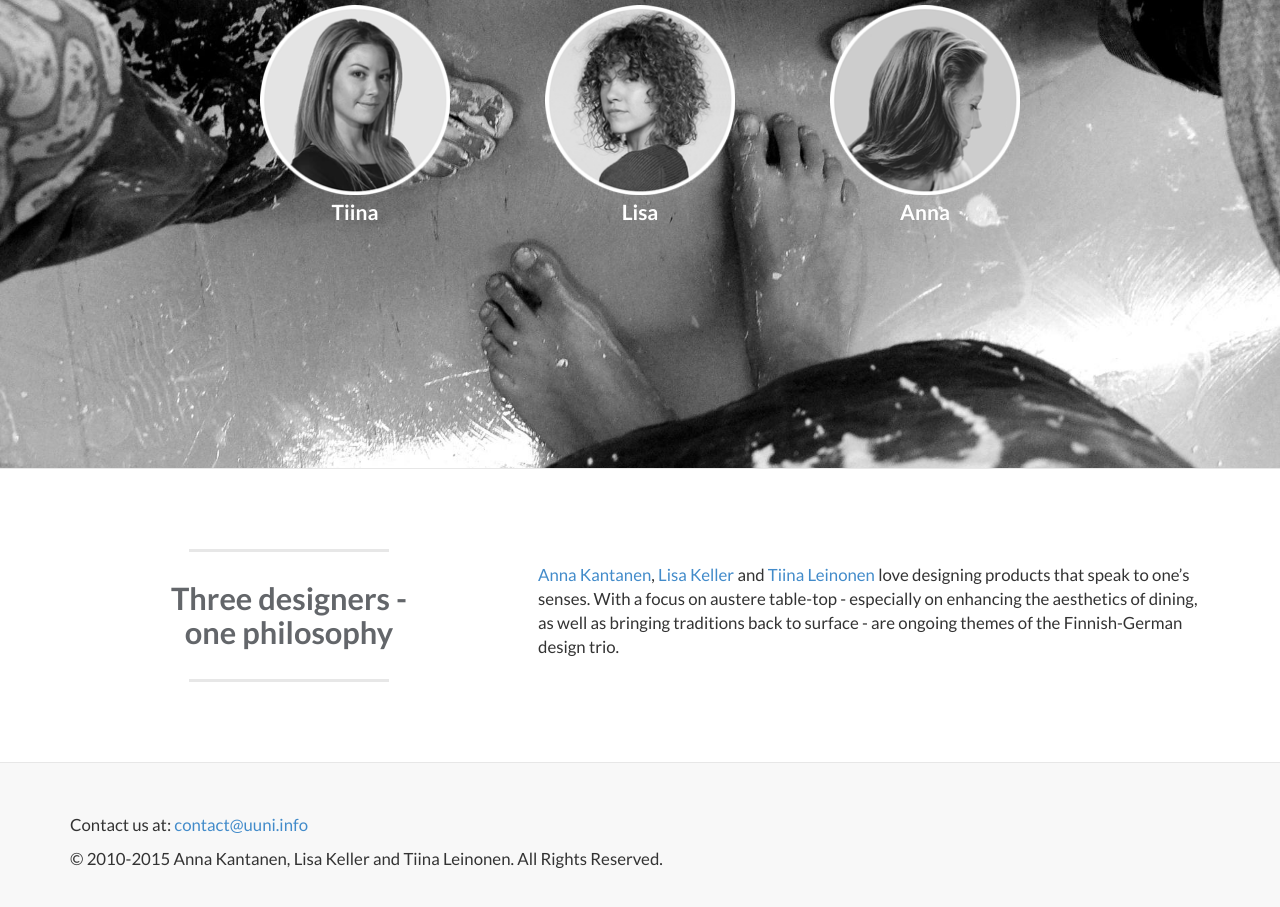
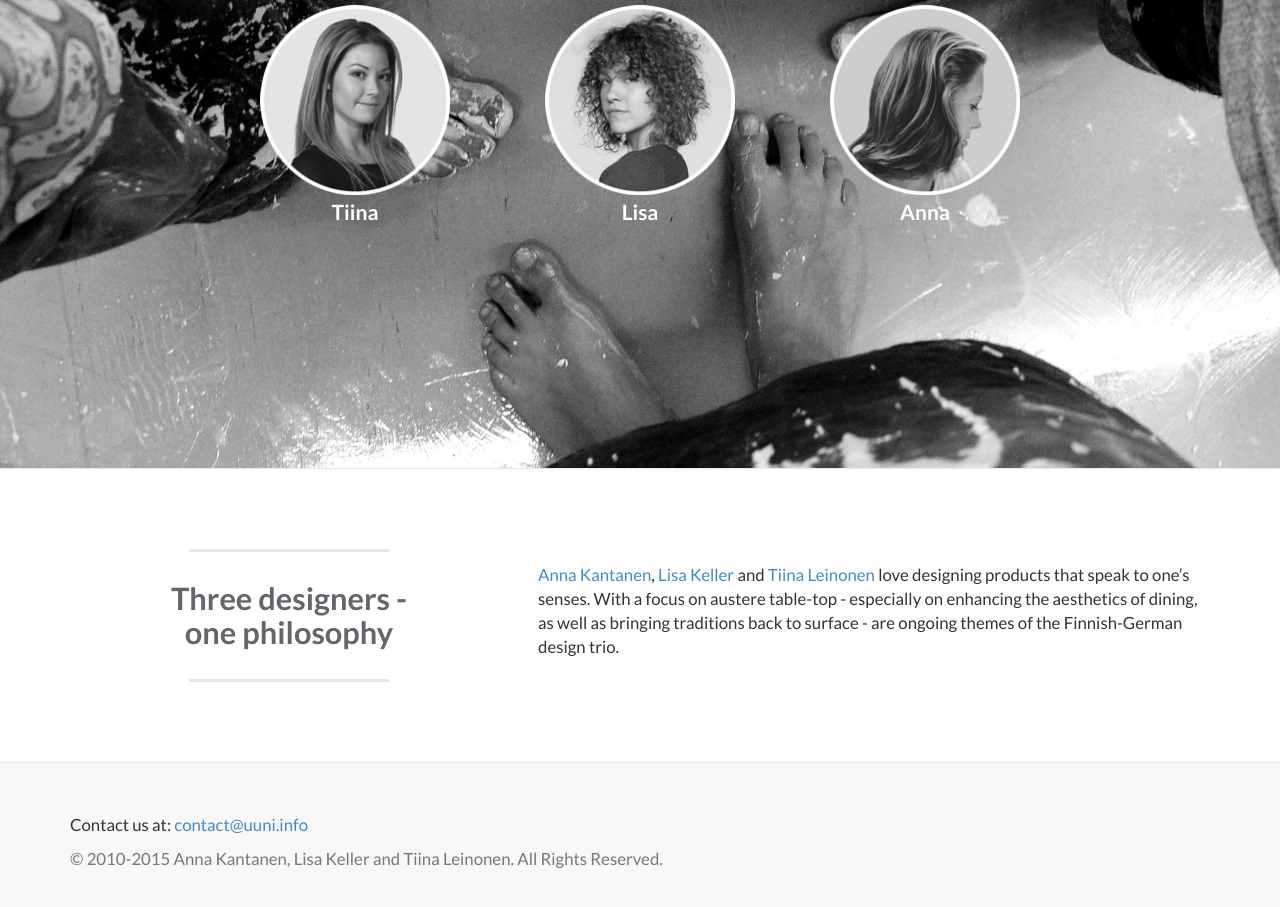
Before and after one commit to uuni/uuni.github.io, a website: page index.html in a window 1280 px wide. Shown: the part 3893-4800 px from the top of the page. Drawn offline with Linux system fonts and the light colour scheme.

Commit message:
Updated copyright notice style.

```diff
--- a/css/landing-page.css
+++ b/css/landing-page.css
@@ -128,7 +128,7 @@ footer {
 }
 
 p.copyright {
-  margin: 15px 0 0;
+  color: #777;
 }
 
 .navbar-header .logo {
--- a/index.html
+++ b/index.html
@@ -338,7 +338,7 @@
       <div class="col-lg-12 contact">
         <a name="contact"></a>
         <p>Contact us at: <a href="mailto:contact@uuni.info">contact@uuni.info</a></p>
-        <p>&#0169; 2010-2015 Anna Kantanen, Lisa Keller and Tiina Leinonen. All Rights Reserved.</p>
+        <p class="copyright">&#0169; 2010-2015 Anna Kantanen, Lisa Keller and Tiina Leinonen. All Rights Reserved.</p>
       </div>
     </div>
   </div>
```
